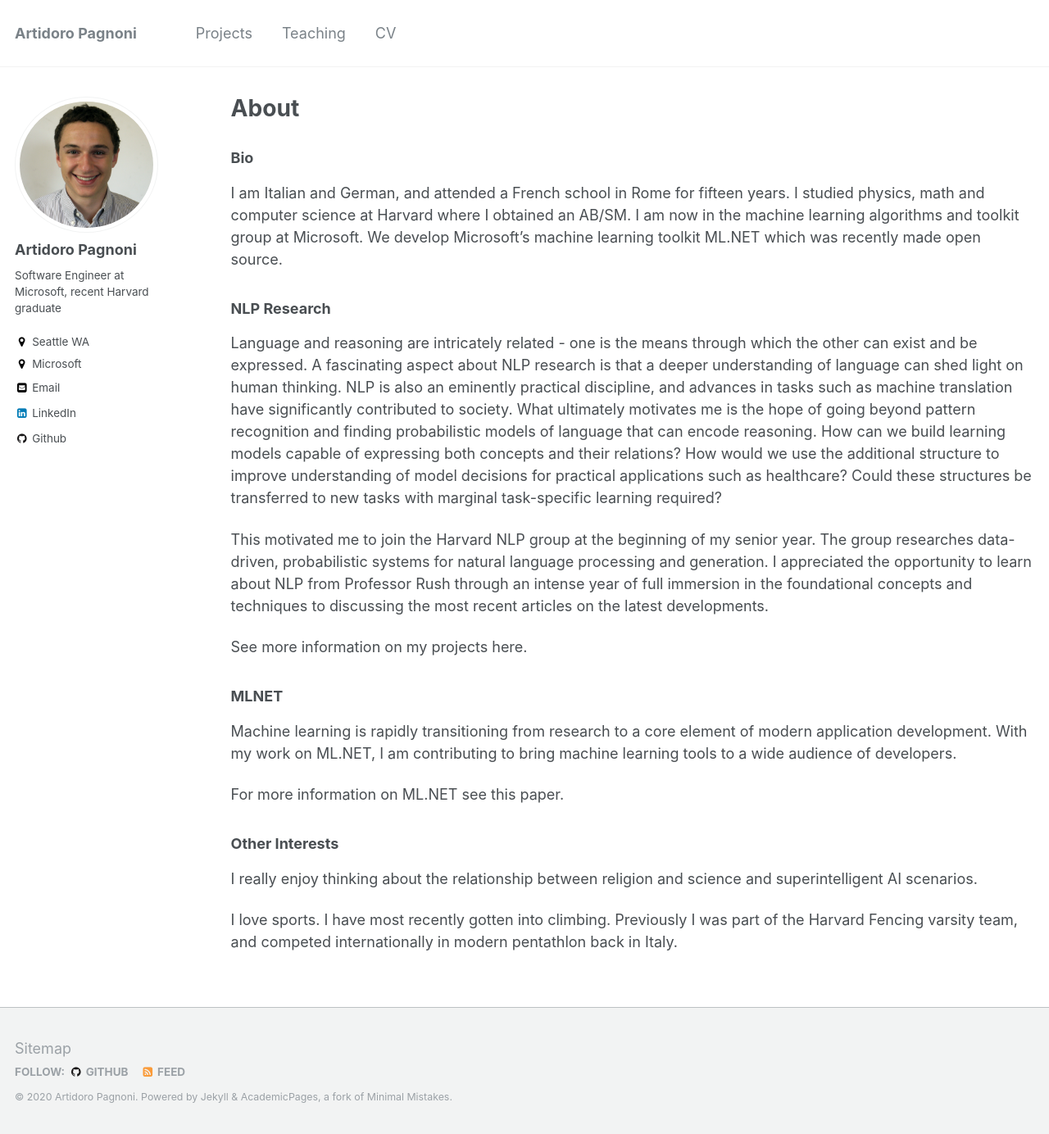
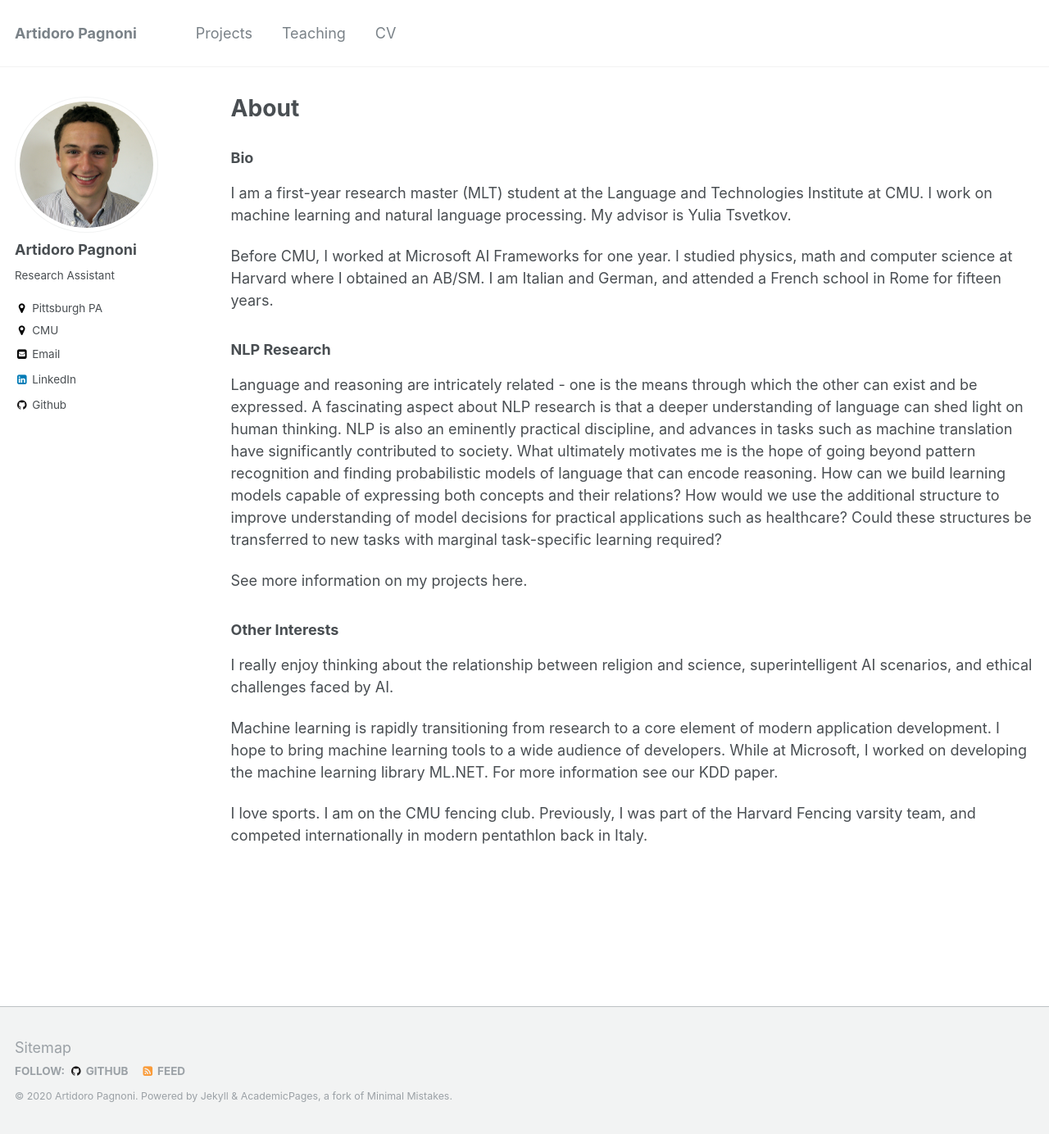
Before and after one commit to artidoro/artidoro.github.io, a Jekyll site: the page built from _pages/about.md, in a window 1280 px wide and 1384 px high. Shown: the whole window at 82% size. Built offline with Jekyll 4.4.1, drawn with Linux system fonts in a browser that asks for light colours.

Commit message:
update website

```diff
--- a/_config.yml
+++ b/_config.yml
@@ -82,11 +82,11 @@ analytics:
 author:
   name             : "Artidoro Pagnoni"
   avatar           : "Artidoro Pagnoni.jpg"
-  bio              : "Software Engineer at Microsoft, recent Harvard graduate"
-  location         : "Seattle WA"
-  employer         : "Microsoft"
+  bio              : "Research Assistant"
+  location         : "Pittsburgh PA"
+  employer         : "CMU"
   googlescholar    :
-  email            : "arpagnon@microsoft.com"
+  email            : "apagnoni@cs.cmu.edu"
   uri              :
   bitbucket        :
   codepen          :
@@ -180,7 +180,7 @@ sass:
 permalink: /:categories/:title/
 # paginate: 5 # amount of posts to show
 # paginate_path: /page:num/
-timezone: America/Los_Angeles # http://en.wikipedia.org/wiki/List_of_tz_database_time_zones
+timezone: America/New_York # http://en.wikipedia.org/wiki/List_of_tz_database_time_zones
 
 
 # Plugins
--- a/_pages/about.md
+++ b/_pages/about.md
@@ -10,21 +10,19 @@ redirect_from:
 ---
 
 ### Bio
-I am Italian and German, and attended a French school in Rome for fifteen years. I studied physics, math and computer science at Harvard where I obtained an AB/SM. I am now in the machine learning algorithms and toolkit group at Microsoft. We develop Microsoft's machine learning toolkit [ML.NET](https://github.com/dotnet/machinelearning) which was recently made open source.
+I am a first-year research master (MLT) student at the Language and Technologies Institute at CMU. I work on machine learning and natural language processing. My advisor is [Yulia Tsvetkov](https://www.cs.cmu.edu/~ytsvetko/).
+
+Before CMU, I worked at Microsoft AI Frameworks for one year. I studied physics, math and computer science at Harvard where I obtained an AB/SM.
+I am Italian and German, and attended a French school in Rome for fifteen years.
 
 ### NLP Research
 Language and reasoning are intricately related - one is the means through which the other can exist and be expressed. A fascinating aspect about NLP research is that a deeper understanding of language can shed light on human thinking. NLP is also an eminently practical discipline, and advances in tasks such as machine translation have significantly contributed to society. What ultimately motivates me is the hope of going beyond pattern recognition and finding probabilistic models of language that can encode reasoning. How can we build learning models capable of expressing both concepts and their relations? How would we use the additional structure to improve understanding of model decisions for practical applications such as healthcare? Could these structures be transferred to new tasks with marginal task-specific learning required?
 
-This motivated me to join the [Harvard NLP group](http://nlp.seas.harvard.edu/) at the beginning of my senior year. The group researches data-driven, probabilistic systems for natural language processing and generation. I appreciated the opportunity to learn about NLP from Professor Rush through an intense year of full immersion in the foundational concepts and techniques to discussing the most recent articles on the latest developments.
-
 See more information on my projects [here](https://artidoro.github.io/projects).
 
-### MLNET
-Machine learning is rapidly transitioning from research to a core element of modern application development. With my work on ML<span></span>.NET, I am contributing to bring machine learning tools to a wide audience of developers.
+### Other Interests
+I really enjoy thinking about the relationship between religion and science, superintelligent AI scenarios, and ethical challenges faced by AI.
 
-For more information on ML<span></span>.NET see [this paper](https://arxiv.org/abs/1905.05715).
+Machine learning is rapidly transitioning from research to a core element of modern application development. I hope to bring machine learning tools to a wide audience of developers. While at Microsoft, I worked on developing the machine learning library ML<span></span>.NET. For more information see [our KDD paper](https://arxiv.org/abs/1905.05715).
 
-### Other Interests
-I really enjoy thinking about the relationship between religion and science and superintelligent AI scenarios.
-
-I love sports. I have most recently gotten into climbing. Previously I was part of the Harvard Fencing varsity team, and competed internationally in modern pentathlon back in Italy.
+I love sports. I am on the CMU fencing club. Previously, I was part of the Harvard Fencing varsity team, and competed internationally in modern pentathlon back in Italy.
```
Also changed, not shown: _pages/projects.md (+5 -0 lines).
